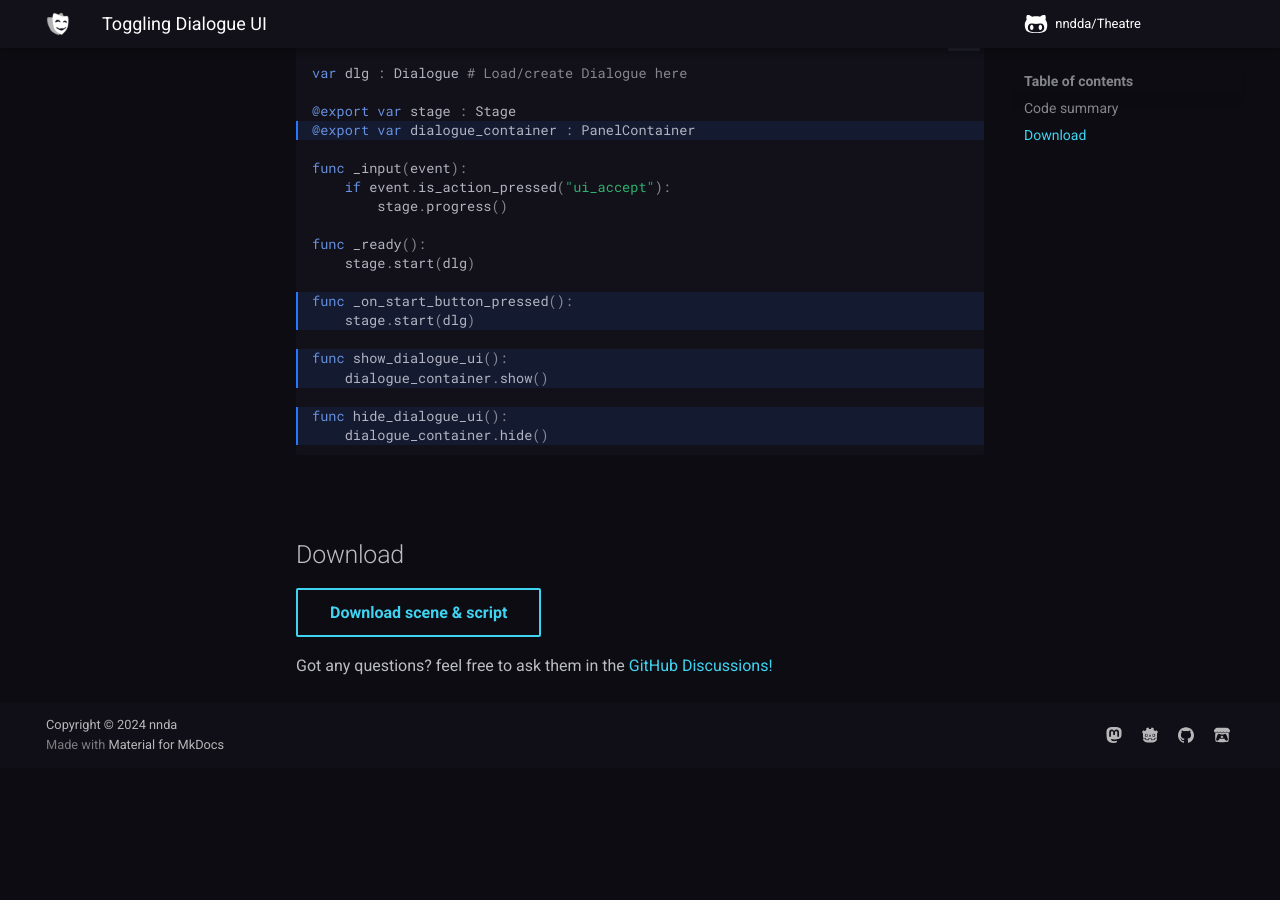
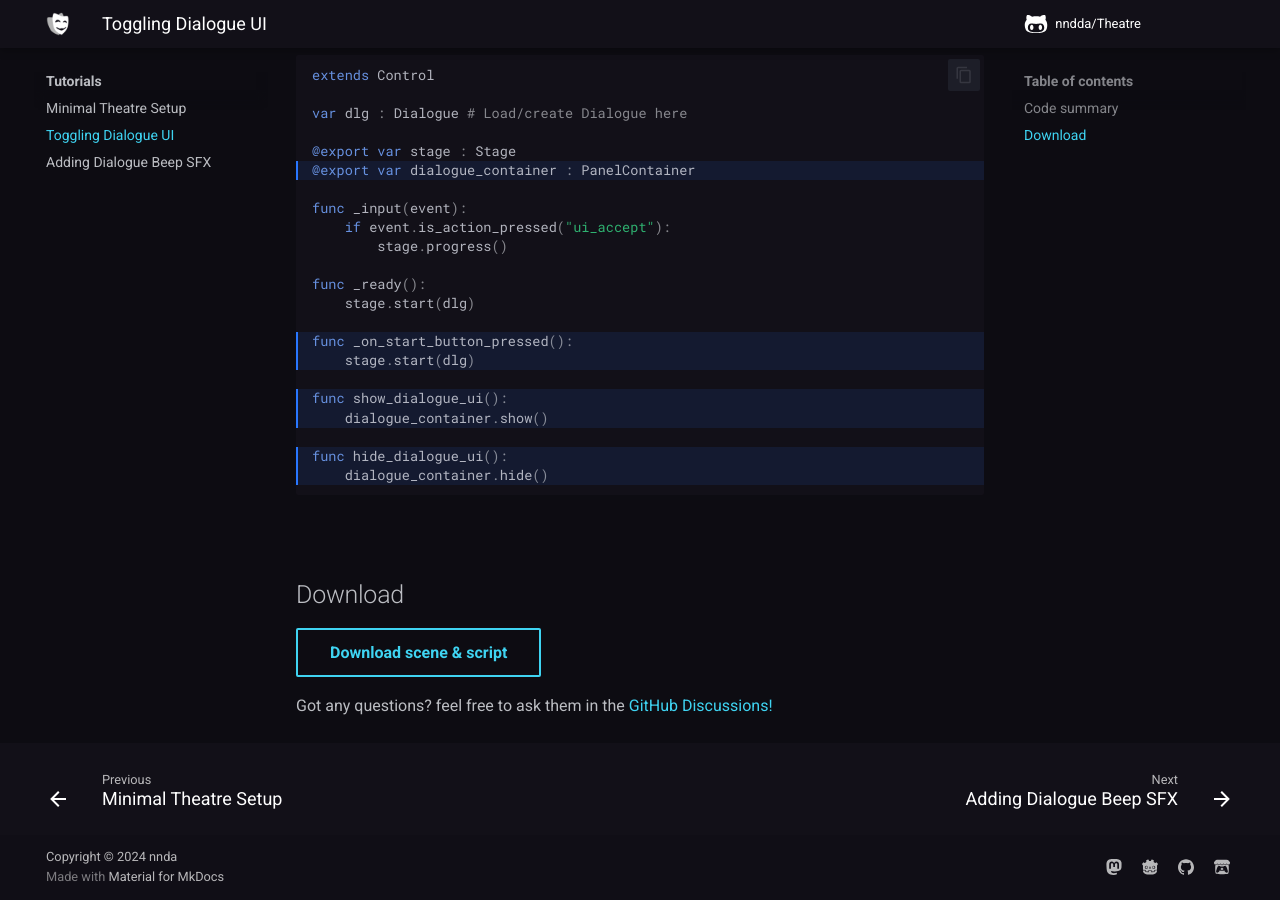
Before and after one commit to nndda/Theatre, an MkDocs documentation site: the page built from docs/tutorials/dialogue_ui_toggle/index.md, in a window 1280 px wide and 900 px high, scrolled down 2792 px. Built offline with MkDocs 1.6.1 and Material for MkDocs 9.7.7, drawn with Linux system fonts in a browser that asks for light colours; comment, search, counter and statistics services are not loaded; before the commit the page ends 3560 px from its top, so only the background shows below that.

Commit message:
Include tutorial on navbar

```diff
--- a/mkdocs.yml
+++ b/mkdocs.yml
@@ -9,6 +9,11 @@ nav:
   - "Quick Start":
     - "installation.md"
     - "quickstart.md"
+  - "Tutorials":
+    - "tutorials/index.md"
+    - "tutorials/minimal_setup/index.md"
+    - "tutorials/dialogue_ui_toggle/index.md"
+    - "tutorials/dialogue_beep/index.md"
   - "Dialogue":
     - "class/dialogue/syntax.md"
     - "Tutorials":
```
